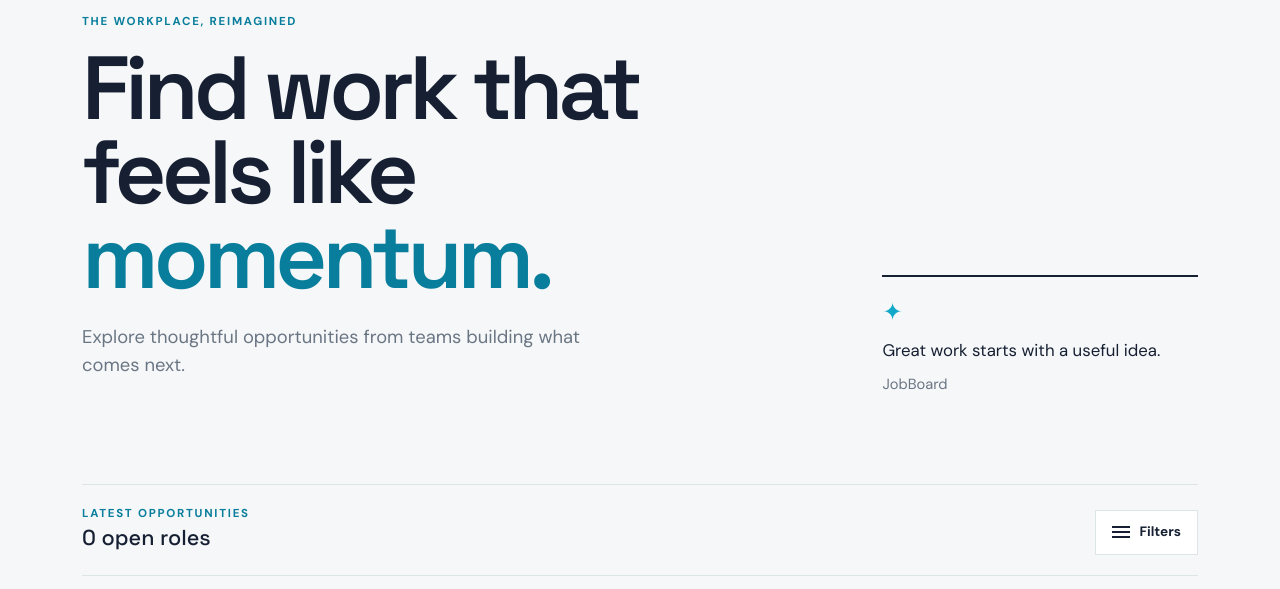
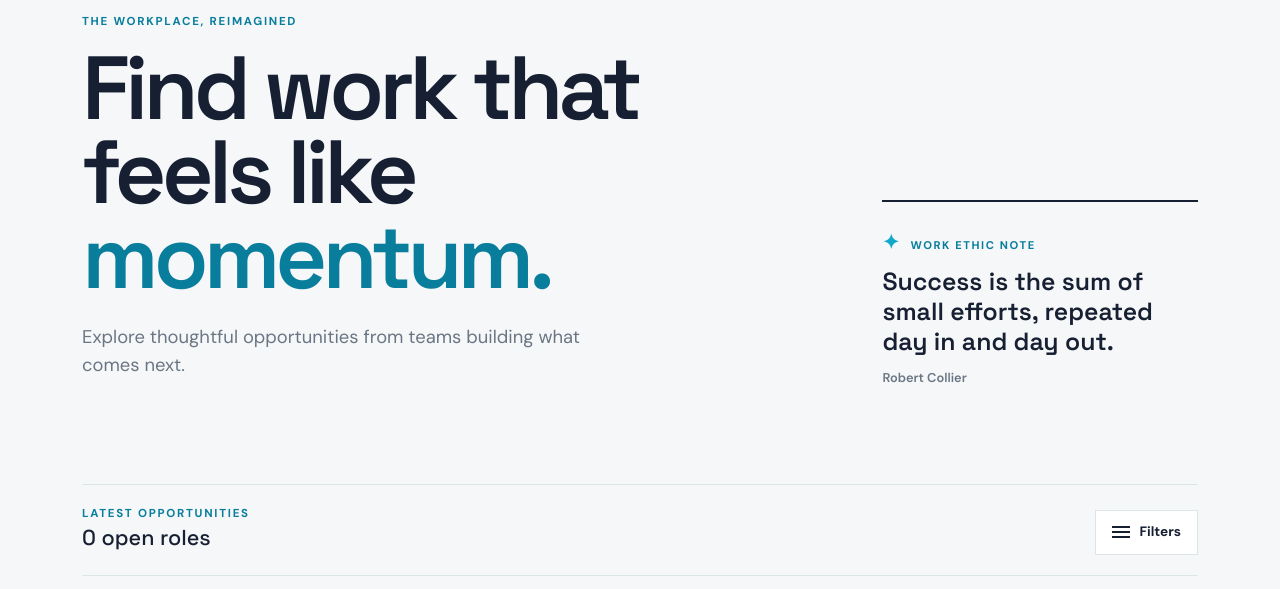
Before and after one commit to EsmoAghamedova/Job-Board, a Flask app: page / in a window 1280 px wide. Shown: the part 139-728 px from the top of the page. Run offline with Flask 3, Linux system fonts and the light colour scheme; data that the repository does not hold is empty.

Commit message:
feat: update quote API and enhance quote display on home page

```diff
--- a/app/main/routes.py
+++ b/app/main/routes.py
@@ -79,20 +79,20 @@ def get_quote():
         return _quote_cache
     try:
         request = Request(
-            "https://dummyjson.com/quotes/random",
+            "https://api.quotable.io/random?tags=inspirational%7Csuccess%7Cwisdom",
             headers={"User-Agent": "JobBoard"},
         )
         with urlopen(request, timeout=3) as response:
             data = json.load(response)
             _quote_cache = {
-                "content": data.get("quote", "Build something useful."),
+                "content": data.get("content", "Discipline turns consistent effort into progress."),
                 "author": data.get("author", "JobBoard"),
             }
     except (URLError, TimeoutError, ValueError, OSError) as error:
         current_app.logger.warning("API request error: %s", error)
         _quote_cache = {
-            "content": "Great work starts with a useful idea.",
-            "author": "JobBoard",
+            "content": "Success is the sum of small efforts, repeated day in and day out.",
+            "author": "Robert Collier",
         }
     _quote_cached_at = time.monotonic()
     return _quote_cache
--- a/app/static/css/style.css
+++ b/app/static/css/style.css
@@ -387,11 +387,34 @@ a {
 }
 
 .hero-note {
+    position: relative;
     border-top: 2px solid var(--ink);
     padding-top: 1.1rem;
     font-size: 1.05rem;
 }
 
+.quote-kicker {
+    color: var(--cyan-dark);
+    font-size: .7rem;
+    font-weight: 700;
+    letter-spacing: .14em;
+}
+
+.hero-note .quote-content {
+    max-width: 330px;
+    margin: .65rem 0 .8rem;
+    font-family: "Space Grotesk", sans-serif;
+    font-size: clamp(1.2rem, 2vw, 1.55rem);
+    font-weight: 600;
+    line-height: 1.2;
+}
+
+.quote-author {
+    color: var(--muted);
+    font-size: .8rem;
+    font-weight: 600;
+}
+
 .hero-note p {
     margin: .5rem 0;
     line-height: 1.45;
@@ -403,7 +426,8 @@ a {
 
 .note-mark {
     color: var(--cyan);
-    font-size: 1.5rem;
+    font-size: 1.25rem;
+    margin-right: .35rem;
 }
 
 .toolbar {
--- a/app/templates/base.html
+++ b/app/templates/base.html
@@ -27,7 +27,6 @@
             <a href="{{ url_for('main.about') }}">About</a>
             {% if current_user.is_authenticated %}
               <a href="{{ url_for('auth.dashboard') }}">Dashboard</a>
-              <a href="{{ url_for('auth.saved_jobs') }}">Saved jobs</a>
               <a href="{{ url_for('jobs.new_job') }}">Add job</a>
               <a href="{{ url_for('auth.profile') }}">Profile</a>
               <a href="{{ url_for('auth.settings') }}">Settings</a>
--- a/app/templates/main/home.html
+++ b/app/templates/main/home.html
@@ -2,7 +2,7 @@
 {% block content %}
 <section class="hero-row">
 	<div class="hero-copy"><p class="eyebrow">THE WORKPLACE, REIMAGINED</p><h1>Find work that feels like <em>momentum.</em></h1><p class="hero-intro">Explore thoughtful opportunities from teams building what comes next.</p></div>
-	<div class="hero-note"><span class="note-mark">✦</span><p>{{ quote.content }}</p><small>{{ quote.author }}</small></div>
+	<div class="hero-note"><p class="quote-kicker"><span class="note-mark">✦</span> WORK ETHIC NOTE</p><p class="quote-content">{{ quote.content }}</p><p class="quote-author">{{ quote.author }}</p></div>
 </section>
 <section class="toolbar" aria-label="Job search and filters">
 	<div><p class="section-kicker">LATEST OPPORTUNITIES</p><p class="result-count">{{ jobs|length }} open role{% if jobs|length != 1 %}s{% endif %}</p></div>
```
Also changed, not shown: tests/test_routes.py (+3 -3 lines).
